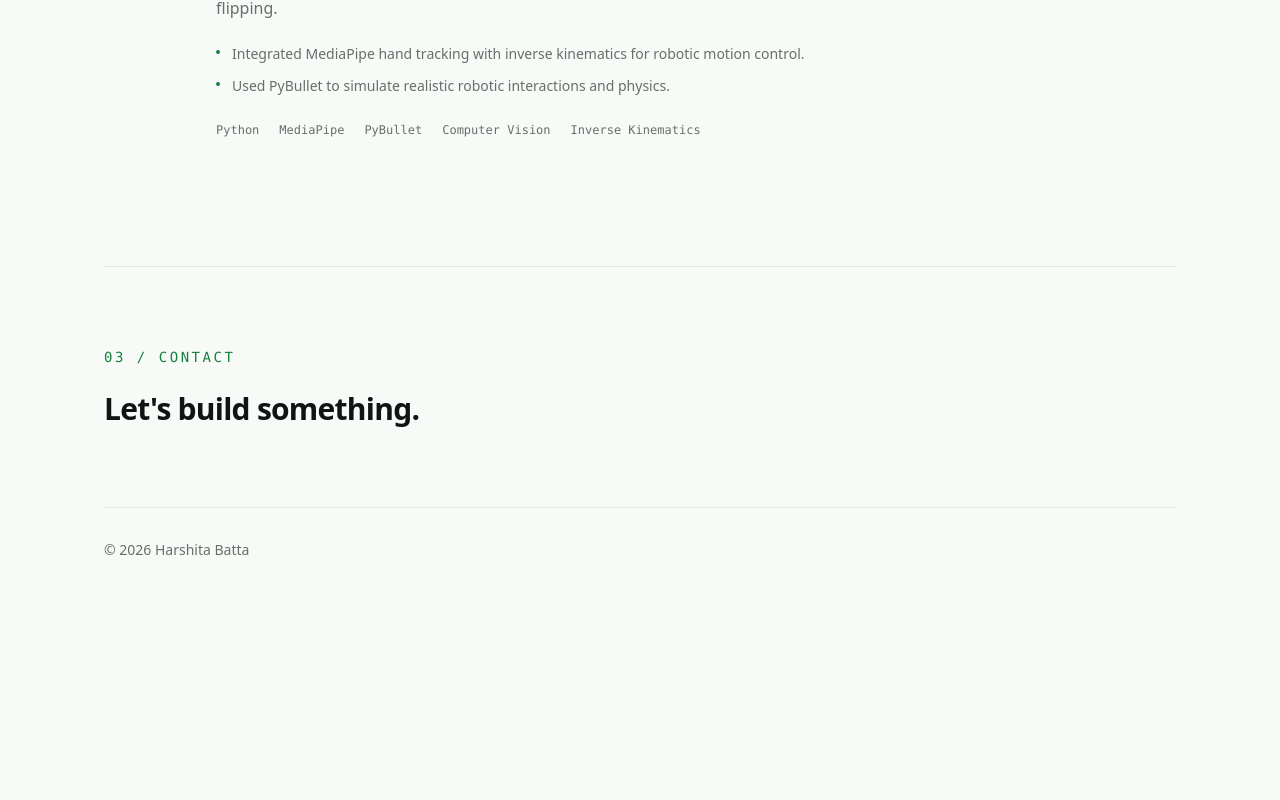
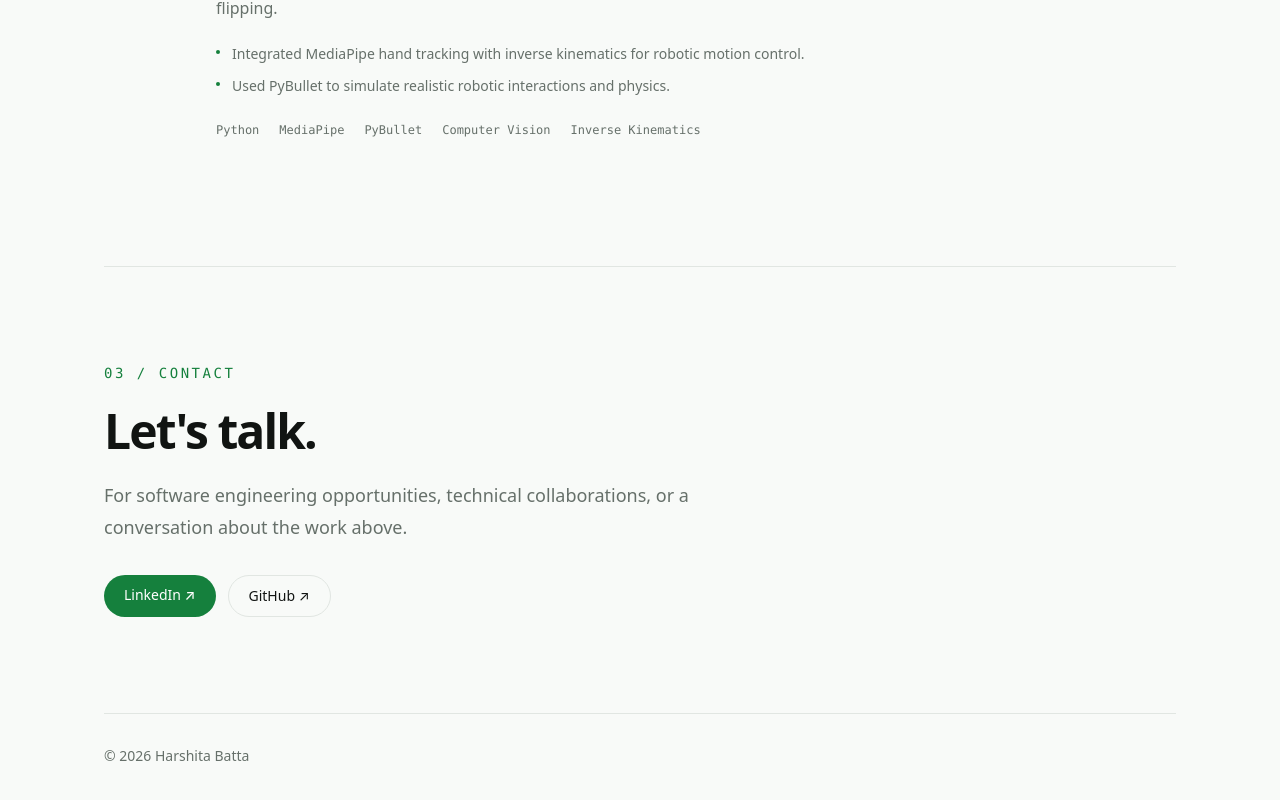
Before and after one commit to harshitabatta/Portfolio, a Next.js app: page / in a window 1280 px wide. Shown: the part 2863-3663 px from the top of the page. Before the commit the page ends 3487 px from the top, so only its background shows below. Built offline with nearby package versions, Linux system fonts and the light colour scheme.

Commit message:
feat: build recruiter-focused contact section

```diff
--- a/src/app/page.tsx
+++ b/src/app/page.tsx
@@ -150,10 +150,20 @@ export default function Home() {
           </div>
         </section>
 
-        <section id="contact" className="border-t border-line py-20">
-          <p className="font-mono text-sm uppercase tracking-[0.18em] text-accent">03 / Contact</p>
-          <h2 className="mt-6 text-3xl font-semibold tracking-tight">Let&apos;s build something.</h2>
+        <section id="contact" className="border-t border-line py-24">
+          <div className="max-w-4xl">
+            <p className="font-mono text-sm uppercase tracking-[0.18em] text-accent">03 / Contact</p>
+            <h2 className="mt-6 text-4xl font-semibold tracking-[-0.04em] sm:text-5xl">Let&apos;s talk.</h2>
+            <p className="mt-6 max-w-2xl text-lg leading-8 text-muted">
+              For software engineering opportunities, technical collaborations, or a conversation about the work above.
+            </p>
+            <div className="mt-8 flex flex-wrap gap-3 text-sm">
+              <a href="https://www.linkedin.com/in/harshita-batta/" target="_blank" rel="noreferrer" className="rounded-full bg-accent px-5 py-2.5 font-medium text-white transition-colors hover:bg-accent-strong">LinkedIn ↗</a>
+              <a href="https://github.com/harshitabatta" target="_blank" rel="noreferrer" className="rounded-full border border-line px-5 py-2.5 transition-colors hover:border-accent hover:text-accent">GitHub ↗</a>
+            </div>
+          </div>
         </section>
+
         <footer className="border-t border-line py-8 text-sm text-muted">© 2026 Harshita Batta</footer>
       </div>
     </main>
```
